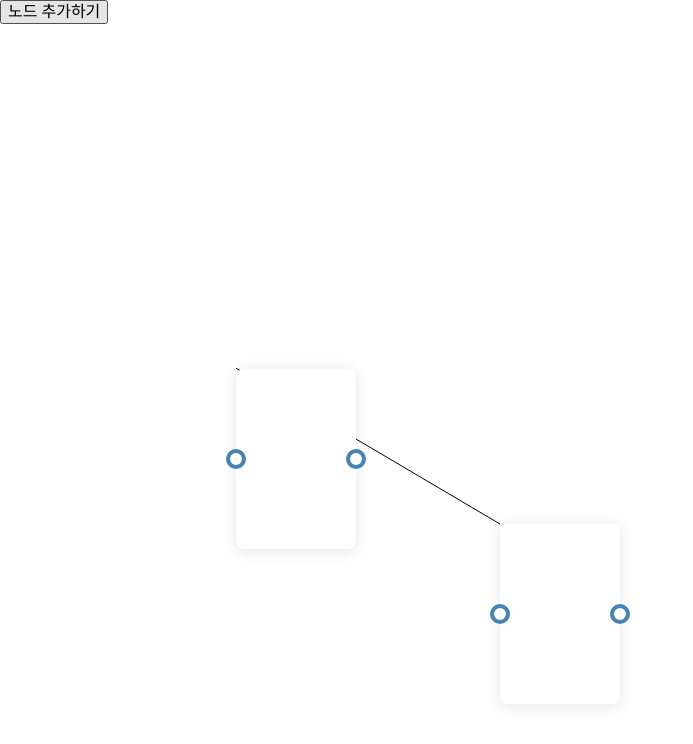
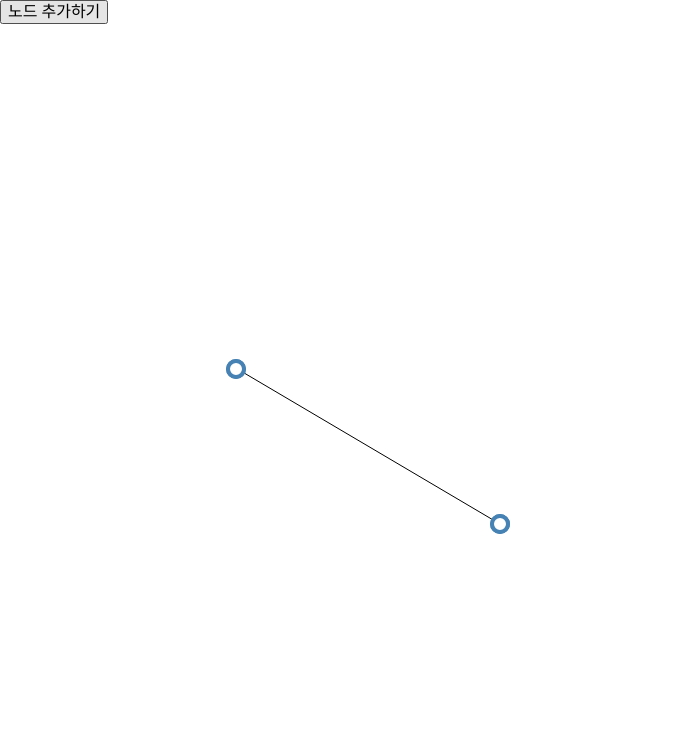
Before and after one commit to MaetDol/e-tool-box, a React (Vite) app: page / in a window 1280 px wide. Shown: the top 744 px of the page, without its empty margins (0-693 px from the left). Built offline with nearby package versions, Linux system fonts and the light colour scheme.

Commit message:
feat, 인풋 노드, 아웃풋 노드 위치 새로 계산하게 변경

```diff
--- a/src/components/ConnectableNode.tsx
+++ b/src/components/ConnectableNode.tsx
@@ -6,13 +6,16 @@ interface Props {
   onMouseDownInput?: (e: React.MouseEvent) => void;
   onMouseDownOutput?: (e: React.MouseEvent) => void;
   onMouseDownCard?: (e: React.MouseEvent) => void;
-  position: [number, number];
+  position: [number, number] | ["unset", "unset"];
+  children?: React.ReactNode;
 }
 
 export interface ForwardedNodeRef {
   containerRef: HTMLDivElement | null;
   inputRelativePosition: [number, number];
   outputRelativePosition: [number, number];
+  getInputPos: () => [number, number];
+  getOutputPos: () => [number, number];
 }
 
 export const ConnectableNode = forwardRef<ForwardedNodeRef, Props>(
@@ -23,6 +26,7 @@ export const ConnectableNode = forwardRef<ForwardedNodeRef, Props>(
       onMouseDownOutput,
       onMouseDownCard,
       position,
+      children,
     },
     ref
   ) => {
@@ -50,10 +54,10 @@ export const ConnectableNode = forwardRef<ForwardedNodeRef, Props>(
           inputRelativePosition: [0, 0],
           outputRelativePosition: [0, 0],
           containerRef: null,
+          getInputPos: () => [0, 0],
+          getOutputPos: () => [0, 0],
         };
         if (!containerRef.current) return defaultReturn;
-        if (!inputRef.current) return defaultReturn;
-        if (!outputRef.current) return defaultReturn;
 
         const container = containerRef.current.getBoundingClientRect();
 
@@ -61,6 +65,18 @@ export const ConnectableNode = forwardRef<ForwardedNodeRef, Props>(
           inputRelativePosition: [0, container.height / 2],
           outputRelativePosition: [+container.width, container.height / 2],
           containerRef: containerRef.current,
+          getInputPos: () => {
+            if (!inputRef.current) return [0, 0];
+            const { left, top, width, height } =
+              inputRef.current.getBoundingClientRect();
+            return [left + width / 2, top + height / 2];
+          },
+          getOutputPos: () => {
+            if (!outputRef.current) return [0, 0];
+            const { left, top, width, height } =
+              outputRef.current.getBoundingClientRect();
+            return [left + width / 2, top + height / 2];
+          },
         };
       },
       []
@@ -75,8 +91,13 @@ export const ConnectableNode = forwardRef<ForwardedNodeRef, Props>(
         className={className}
         onMouseDown={cardMouseDown}
       >
-        <Connector ref={inputRef} onMouseDown={inputMouseDown} />
-        <OutputConnector ref={outputRef} onMouseDown={outputMouseDown} />
+        {children}
+        {onMouseDownInput && (
+          <Connector ref={inputRef} onMouseDown={inputMouseDown} />
+        )}
+        {onMouseDownOutput && (
+          <OutputConnector ref={outputRef} onMouseDown={outputMouseDown} />
+        )}
       </Container>
     );
   }
@@ -89,8 +110,6 @@ const Container = styled.div`
   box-shadow: 0 2px 16px rgba(0, 0, 0, 0.1);
   z-index: 1;
   -webkit-user-drag: none;
-  min-width: 120px;
-  min-height: 180px;
 `;
 
 const Connector = styled.span`
```
